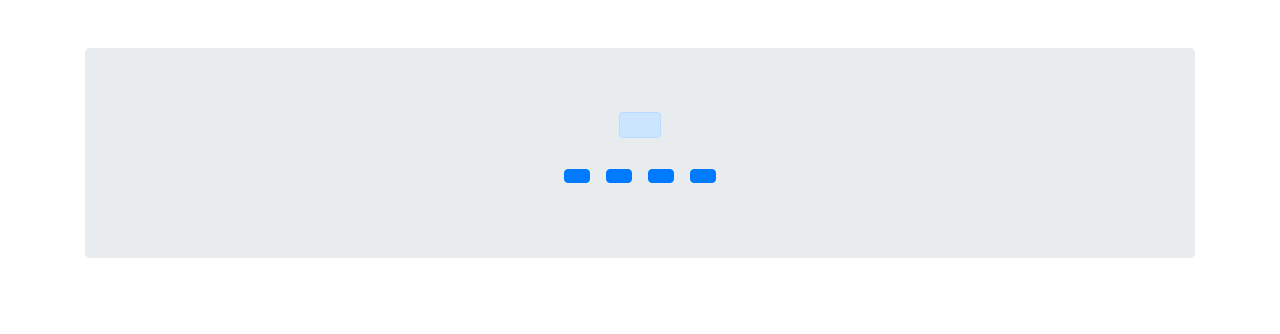
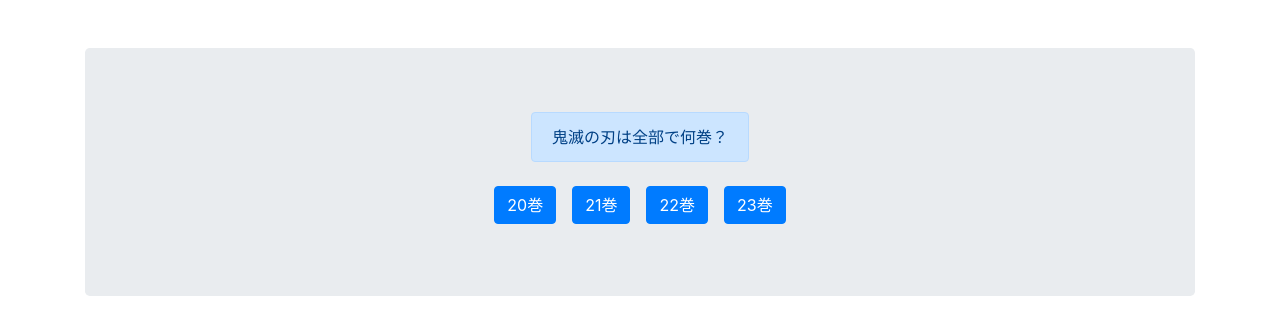
Before and after one commit to ponta1106/quiz.github.io, a plain HTML site: page index.html in a window 1280 px wide. Drawn offline with nearby package versions, Linux system fonts and the light colour scheme.

Commit message:
Update index.html

```diff
--- a/index.html
+++ b/index.html
@@ -44,7 +44,7 @@
     </div>
   </div>
 
-  <script src="app.js"></script>
+  <script src="quiz.js"></script>
 </body>
 
 </html>
```
